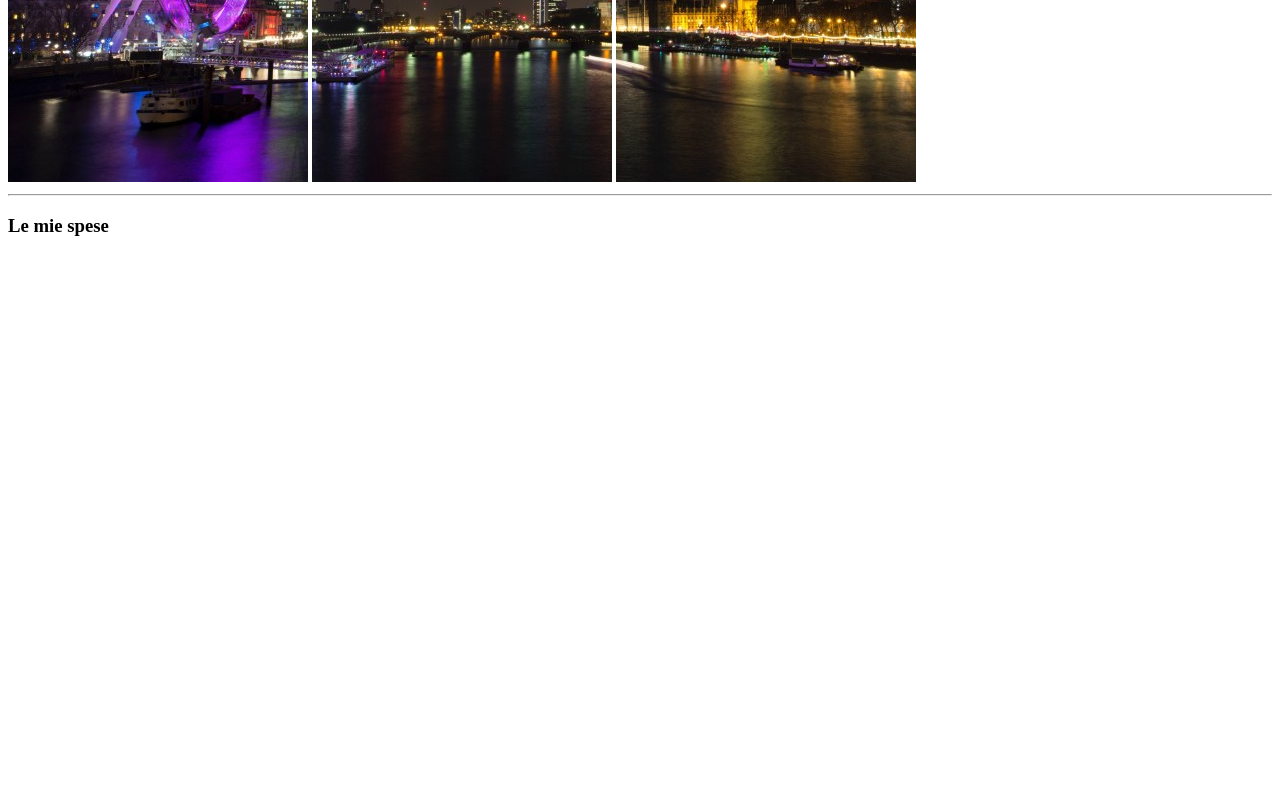
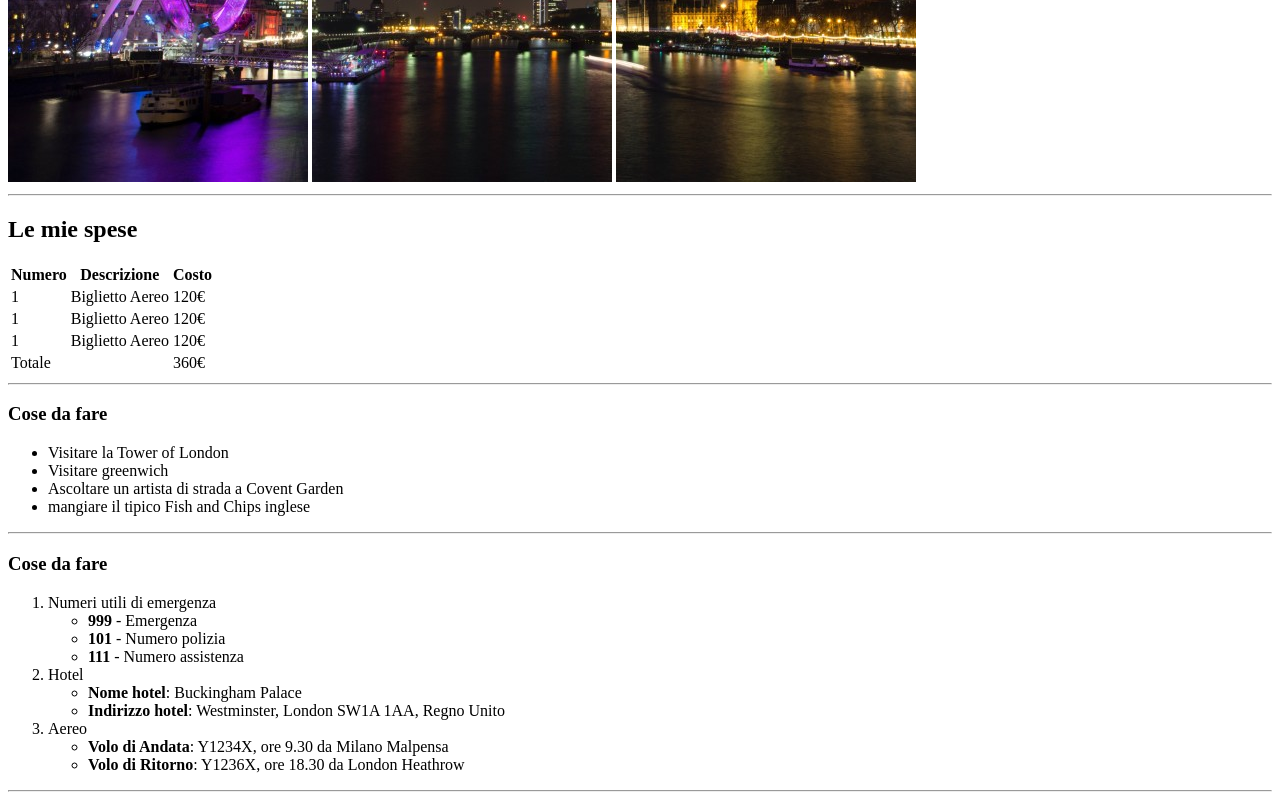
Before and after one commit to Marcucci-Francesco/html-london-trip, a plain HTML site: page index.html in a window 1280 px wide. Shown: the part 498-1298 px from the top of the page. Before the commit the page ends 800 px from the top, so only its background shows below. Drawn offline with Linux system fonts and the light colour scheme.

Commit message:
[add] main without special characters

```diff
--- a/index.html
+++ b/index.html
@@ -17,8 +17,82 @@
   </header>
 
   <main>
-    <h3>Le mie spese</h3>
+    <section>
+      <h2>Le mie spese</h2>
+      <!-- inzio tabella -->
+      <table>
+        <thead>
+          <tr>
+            <th>Numero</th>
+            <th>Descrizione</th>
+            <th>Costo</th>
+          </tr>
+        </thead>
 
+        <tbody>
+          <tr>
+            <td>1</td>
+            <td>Biglietto Aereo</td>
+            <td>120&euro;</td>
+          </tr>
+          <tr>
+            <td>1</td>
+            <td>Biglietto Aereo</td>
+            <td>120&euro;</td>
+          </tr>
+          <tr>
+            <td>1</td>
+            <td>Biglietto Aereo</td>
+            <td>120&euro;</td>
+          </tr>
+        </tbody>
+
+        <tfoot>
+          <tr>
+            <td>Totale</td>
+            <td></td>
+            <td>360&euro;</td>
+          </tr>
+        </tfoot>
+      </table>
+      <!-- fine tabella -->
+    </section>
+
+    <section>
+      <hr>
+      <h3>Cose da fare</h3>
+      <ul>
+        <li>Visitare la Tower of London</li>
+        <li>Visitare greenwich</li>
+        <li>Ascoltare un artista di strada a Covent Garden</li>
+        <li>mangiare il tipico Fish and Chips inglese</li>
+      </ul>
+      <hr>
+    </section>
+
+    <section>
+      <h3>Cose da fare</h3>
+      <ol>
+        <li>Numeri utili di emergenza</li>
+          <ul>
+            <li><strong>999</strong> - Emergenza</li>
+            <li><strong>101</strong> - Numero polizia</li>
+            <li><strong>111</strong> - Numero assistenza</li>
+          </ul>
+        <li>Hotel</li>
+          <ul>
+            <li><strong>Nome hotel</strong>: Buckingham Palace</li>
+            <li><strong>Indirizzo hotel</strong>: Westminster, London SW1A 1AA, Regno Unito</li>
+          </ul>
+        <li>Aereo</li>
+          <ul>
+            <li><strong>Volo di Andata</strong>: Y1234X, ore 9.30 da Milano Malpensa</li>
+            <li><strong>Volo di Ritorno</strong>: Y1236X, ore 18.30 da London Heathrow</li>
+          </ul>
+      </ol>
+    </section>
+    <hr>
   </main>
+
 </body>
 </html>
```
Also changed, not shown: 1 other file.
